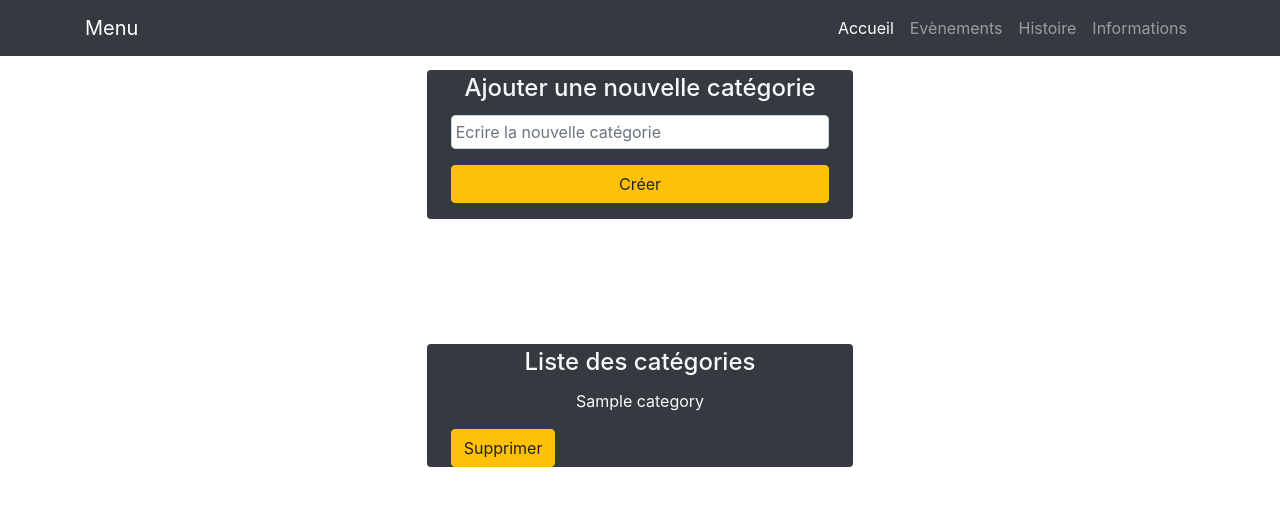
After one commit to SophieMurat/taekwondo, a PHP site: template view/createCategoryView.php in a window 1280 px wide. The commit adds this page. Shown: the top 506 px of the page. Run offline with PHP 8.4, Linux system fonts and the light colour scheme; the template is opened without the code that fills it: most values are stand-ins (such as "Sample title", 1, 10 or a date in 2020); data that the repository does not hold is empty; some libraries are stand-ins or nearby versions.

Commit message:
partie gestion categories+ajout + suppression possible

```diff
--- a/index.php
+++ b/index.php
@@ -1,5 +1,6 @@
 <?php
 session_start();
+var_dump($_POST);
 
 require_once('Autoloader.php');
 use taekwondo\Autoloader;
--- a/public/css/style.css
+++ b/public/css/style.css
@@ -1,3 +1,6 @@
 body {
     padding-top: 70px;
 }
+button #confirm .inactive{
+    display: none !important;
+}
--- /dev/null
+++ b/view/createCategoryView.php
@@ -0,0 +1,37 @@
+<?php ob_start(); ?>
+<div class="container-fluid">
+  <div class="row justify-content-center">
+    <div class="col-lg-4 bg-dark rounded px-4">
+    <h4 class="text-center text-light p-1">Ajouter une nouvelle catégorie</h4>
+    <form action="index.php?action=createCategory" method="post">
+      <div class="form-group">
+        <input type="text" name="category" class="form-control p-1" placeholder="Ecrire la nouvelle catégorie" required>
+      </div>
+      <div class="form-group">
+        <input type="submit" name="create" class="btn btn-warning btn-block"
+        value="Créer">
+      </div>
+      <div class="form-group">
+        <h5 class="text-center text-light"><?= $this->msg; ?></h5>
+      </div>
+    </form>
+    </div>
+  </div>
+  <div class="row justify-content-center" id="list" style="margin-top:10%">
+    <div class="col-lg-4 bg-dark rounded px-4">
+        <h4 class="text-center text-light p-1">Liste des catégories</h4>
+        <?php foreach($categories as $category):?>
+            <div>
+                <p class="text-light text-center"><?= $category['category_name']?></p>
+                    <a href="index.php?action=deleteCategory&amp;categoryId=<?=$category['id'] ?>">
+                      <button class="btn btn-warning">Supprimer</button>
+                    </a>
+            </div>
+        <?php endforeach;?>
+    </div>
+  </div>
+</div>
+
+<?php $content = ob_get_clean(); ?>
+
+<?php require('template.php'); ?>
--- a/view/inscriptionFilesView.php
+++ b/view/inscriptionFilesView.php
@@ -58,6 +58,7 @@
     endforeach;
  }
  ?>
+ <a href="index.php?action=createCategory" style="text-decoration:none"><button type="button" class="btn btn-success">Gestion des catégories</button></a>
 
 <?php $content = ob_get_clean(); ?>
 
--- a/view/template.php
+++ b/view/template.php
@@ -27,10 +27,12 @@
                 <?php
                 if(!empty($_SESSION)){ ?>
                 <li class="nav-item">
+                <a class="nav-link" href="index.php?action=admin">Accueil Admin</a>
+                </li>
+                <li class="nav-item">
                 <a class="nav-link" href="index.php?action=unlog">Se déconnecter</a>
                 </li>
                 <?php }
-                else {
                 ?>
                 <li class="nav-item">
                     <a class="nav-link" href="index.php">Evènements</a>
@@ -41,7 +43,6 @@
                 <li class="nav-item">
                     <a class="nav-link" href="index.php?action=informations">Informations</a>
                 </li>
-                <?php }?>
                 </ul>
             </div>
         </div>
```
Also changed, not shown: controller/BackendController.php (+28 -2 lines), controller/Routeur.php (+9 -0 lines), model/FilesManager.php (+15 -0 lines).
